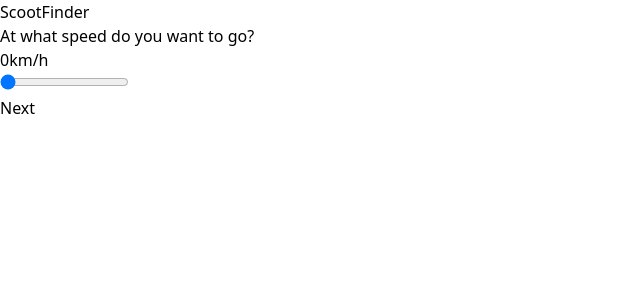
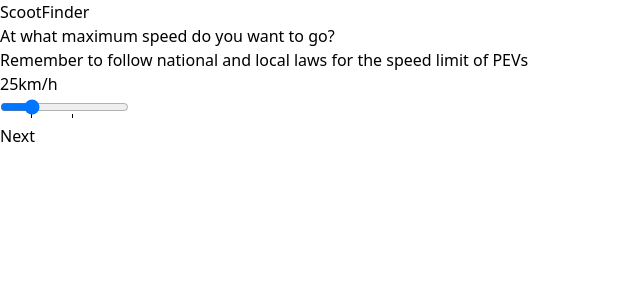
Before and after one commit to migvidal/scoot-finder, a React (Vite) app: page /speed-limit in a window 1280 px wide. Shown: the top 300 px of the page, without its empty margins (0-640 px from the left). Built offline with nearby package versions, Linux system fonts and the light colour scheme; the HTML template or start-up script is replaced by a standard one.

Commit message:
Improve style. Add ticks to sliders. Add speed laws disclosure

```diff
--- a/src/screens/RangeScreen.tsx
+++ b/src/screens/RangeScreen.tsx
@@ -6,7 +6,7 @@
 }: {
   onNavigate: (range: number) => any;
 }) {
-  const [range, setRange] = useState(0);
+  const [range, setRange] = useState(30);
 
   function onFormSubmit(e: FormEvent) {
     e.preventDefault();
@@ -21,7 +21,7 @@
       <h1 className="text-3xl font-bold text-center px-4">
         How much range do you need?
       </h1>
-      <form onSubmit={onFormSubmit}>
+      <form className="flex flex-col items-center m-8" onSubmit={onFormSubmit}>
         <p>{range + "km"}</p>
         <input
           type="range"
--- a/src/screens/SpeedLimitScreen.tsx
+++ b/src/screens/SpeedLimitScreen.tsx
@@ -6,7 +6,7 @@
 }: {
   onNavigate: (wantedSpeedLimit: number) => any;
 }) {
-  const [wantedSpeedLimit, setWantedSpeedLimit] = useState(0);
+  const [wantedSpeedLimit, setWantedSpeedLimit] = useState(25);
 
   function onFormSubmit(e: FormEvent) {
     e.preventDefault();
@@ -19,20 +19,28 @@
   return (
     <div className="flex flex-col items-center">
       <h1 className="text-3xl font-bold text-center px-4">
-        At what speed do you want to go?
+        At what maximum speed do you want to go?
       </h1>
-      <form onSubmit={onFormSubmit}>
+      <p className="text-gray-500 py-4">
+        Remember to follow national and local laws for the speed limit of PEVs
+      </p>
+      <form className="flex flex-col items-center m-8" onSubmit={onFormSubmit}>
         <p>{wantedSpeedLimit + "km/h"}</p>
         <input
           type="range"
           name="speed-limit"
           id="speed-limit"
           min="10"
-          max="50"
-          step="10"
+          max="80"
+          step="5"
+          list="speed-markers"
           value={wantedSpeedLimit}
           onChange={onSpeedLimitChange}
         />
+        <datalist id="speed-markers" className="flex w-full">
+          <option className="mx-4" value="25" label="EU"></option>
+          <option className="mx-2" value="50" label="USA"></option>
+        </datalist>
         <div className="m-8">
           <RoundedButton onClick={() => {}} type="submit">
             Next
```
